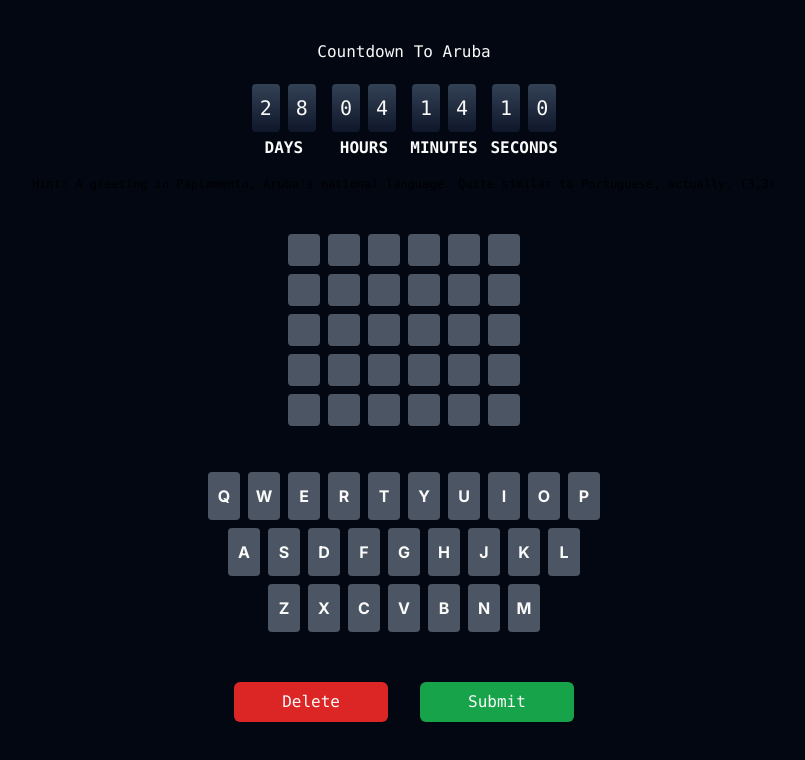
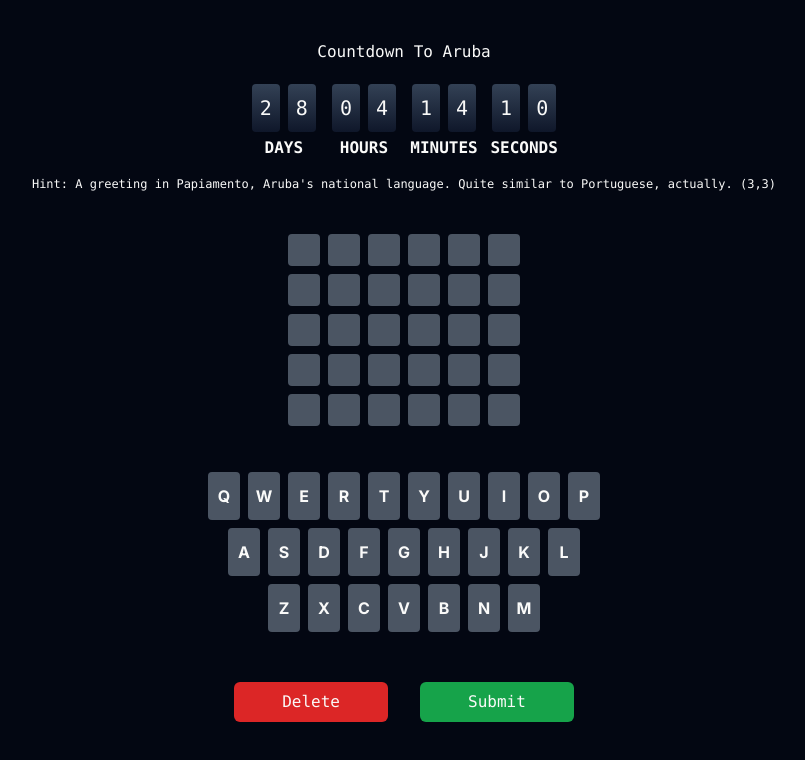
Before and after one commit to subrapak/wordle, a Next.js app: page / in a window 1280 px wide. Shown: the top 760 px of the page, without its empty margins (236-1041 px from the left). Built offline with nearby package versions, Linux system fonts and the light colour scheme.

Commit message:
white text

```diff
--- a/src/components/Heading.tsx
+++ b/src/components/Heading.tsx
@@ -15,7 +15,7 @@ export const Heading: React.FC<HeadingProps> = ({ onClickHeading }) => {
         {`Countdown To Aruba`}
       </div>
       <CountdownToDate date={ARUBA_FLIGHT_DATE} />
-      <div className=" font-mono text-center text-xs px-10">{`Hint: A greeting in Papiamento, Aruba's national language. Quite similar to Portuguese, actually. (3,3)`}</div>
+      <div className="font-mono text-center text-xs px-10 text-stone-50">{`Hint: A greeting in Papiamento, Aruba's national language. Quite similar to Portuguese, actually. (3,3)`}</div>
     </div>
   );
 };
```
